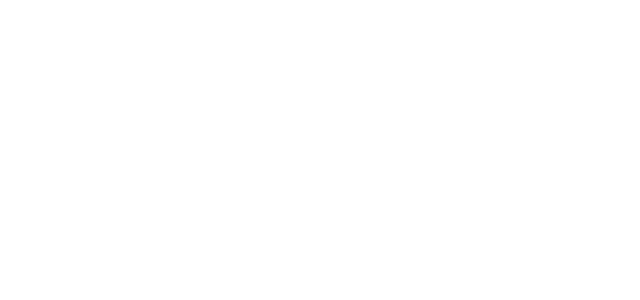
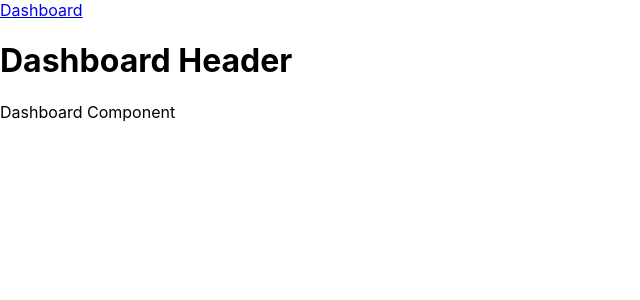
Before and after one commit to BW-Spotify-Song-Suggester-3/front-end, a React (Create React App) app in the folder spotify-song-suggester/: page /dashboard in a window 1280 px wide. Shown: the top 300 px of the page, without its empty margins (0-640 px from the left). Built offline with nearby package versions, Linux system fonts and the light colour scheme.

Commit message:
initial dashboard created

```diff
--- a/spotify-song-suggester/src/App.js
+++ b/spotify-song-suggester/src/App.js
@@ -1,54 +1,51 @@
-import React, {useState} from 'react';
-import {Link, Route} from "react-router-dom"
-import axios from "axios"
+import React, { useState } from "react";
+import { Link, Route } from "react-router-dom";
+import axios from "axios";
 
-import './App.css';
-import LogIn from "./components/LogIn"
-import Register from "./components/Register"
-import Something from "./components/Something"
+import "./App.css";
+import LogIn from "./components/LogIn";
+import Register from "./components/Register";
+import Something from "./components/Something";
+import Dashboard from "./components/Dashboard Components/Dashboard";
 
 const formInitialValue = {
   name: "",
   email: "",
   password: "",
   conPassword: "",
-  terms: false
-}
+  terms: false,
+};
 
-
-const usersInitialValue = []
+const usersInitialValue = [];
 
 function App() {
-  const [form, setForm] = useState(formInitialValue)
-  const [ users, setUsers] = useState(usersInitialValue)
+  const [form, setForm] = useState(formInitialValue);
+  const [users, setUsers] = useState(usersInitialValue);
 
   const formValueHandler = (name, value) => {
-    setForm({...form, [name]: value})
-  }
+    setForm({ ...form, [name]: value });
+  };
 
-
-
-  const postUsers = newUser => {
-    axios.post('https://reqres.in/api/users', newUser)
-    .then(res=>{
-      setForm(formInitialValue)
-      setUsers([...users, res.data])
-
+  const postUsers = (newUser) => {
+    axios
+      .post("https://reqres.in/api/users", newUser)
+      .then((res) => {
+        setForm(formInitialValue);
+        setUsers([...users, res.data]);
       })
-    .catch(()=> console.log('axios.post err'))
-  }
-
+      .catch(() => console.log("axios.post err"));
+  };
 
   const submit = () => {
-    const newUser ={
+    const newUser = {
       name: form.name.trim(),
       email: form.email.trim(),
       password: form.password.trim(),
-      terms: form.terms
-    }
+      terms: form.terms,
+    };
     //send this information to the function that post to axios
-    postUsers(newUser)
-  }
+    postUsers(newUser);
+  };
 
   return (
     <div>
@@ -61,16 +58,16 @@ function App() {
       <Route path="/Register">
         ALready have an Acout?
         <Link to="/">Login</Link>
-        <Register
-          update={formValueHandler}
-          values={form}
-          submit={submit}
-         />
+        <Register update={formValueHandler} values={form} submit={submit} />
       </Route>
 
+      <Link to="/dashboard">Dashboard</Link>
 
       <Route path="/Something">
         <Something />
+      </Route>
+      <Route path="/dashboard">
+        <Dashboard />
       </Route>
     </div>
   );
--- /dev/null
+++ b/spotify-song-suggester/src/components/Dashboard Components/DashHeader.js
@@ -0,0 +1,11 @@
+import React from "react";
+
+const DashHeader = () => {
+  return (
+    <header>
+      <h1>Dashboard Header</h1>
+    </header>
+  );
+};
+
+export default DashHeader;
--- /dev/null
+++ b/spotify-song-suggester/src/components/Dashboard Components/Dashboard.js
@@ -0,0 +1,15 @@
+import React from "react";
+
+//Components
+import DashHeader from "./DashHeader";
+
+const Dashboard = () => {
+  return (
+    <div className="app-wrapper">
+      <DashHeader />
+      <div>Dashboard Component</div>
+    </div>
+  );
+};
+
+export default Dashboard;
```
Lines whose indentation alone changed are shown as unchanged.
